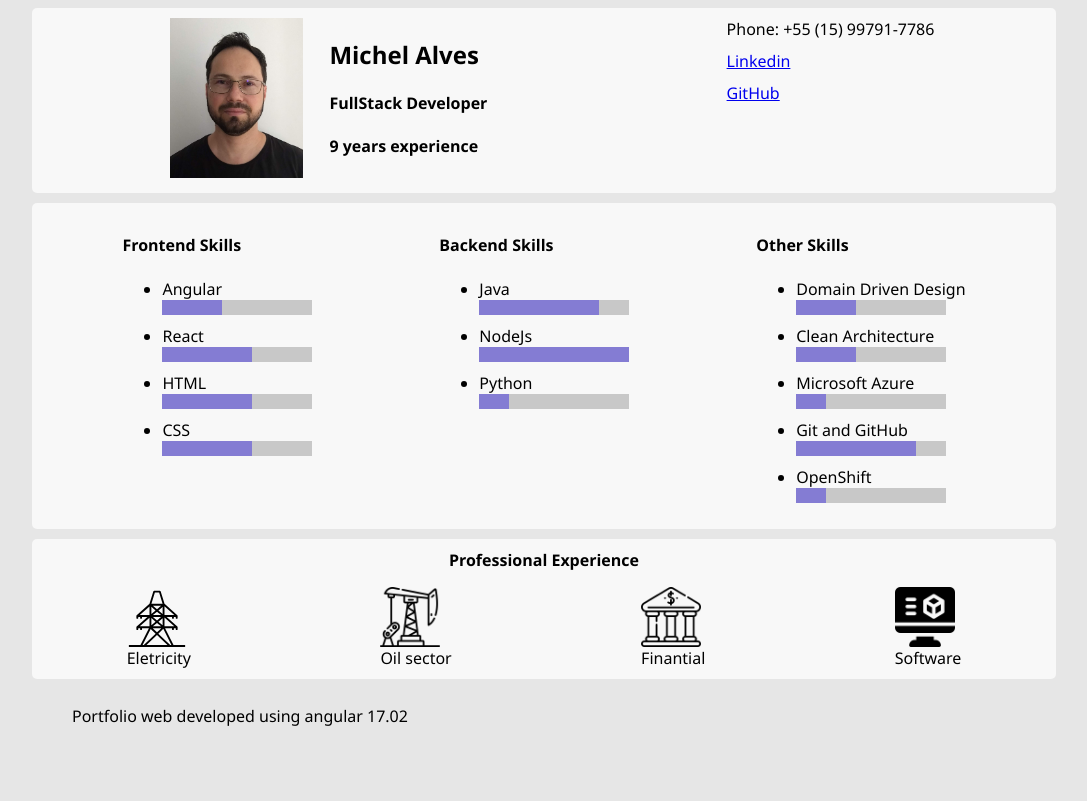
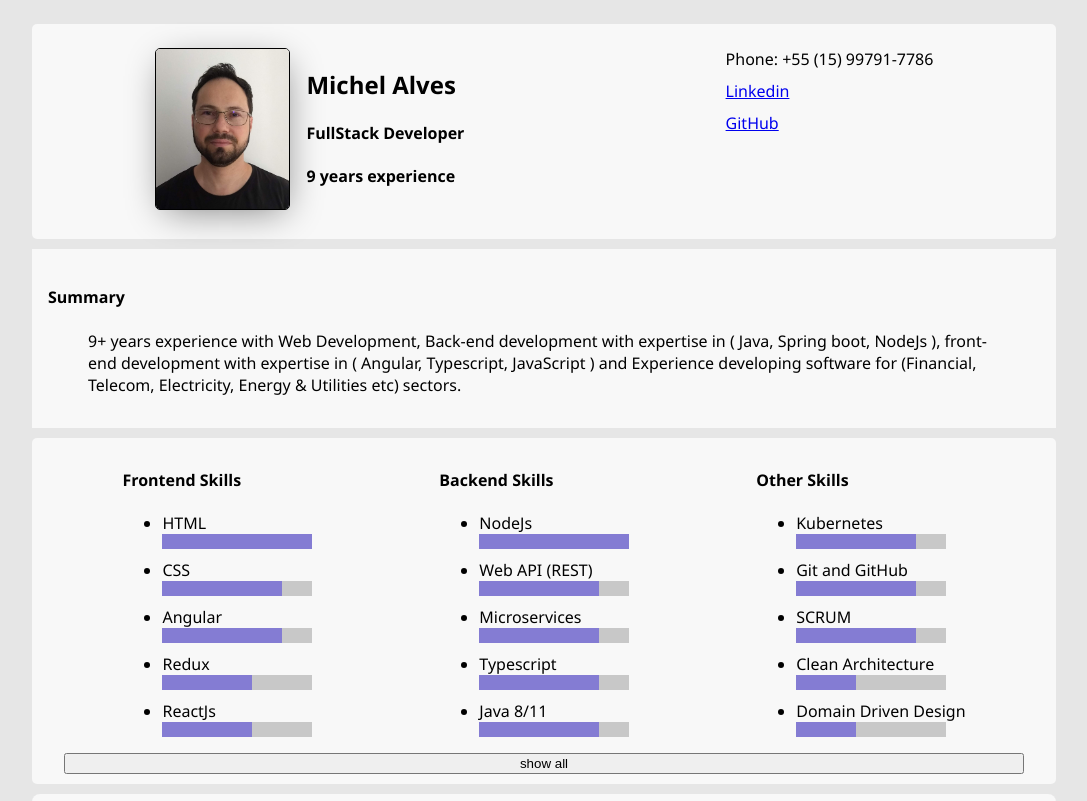
Before and after one commit to MichelAlves01/Portfolio, an Angular app: page / in a window 1280 px wide. Shown: the top 801 px of the page, without its empty margins (96-1183 px from the left). Built offline with nearby package versions, Linux system fonts and the light colour scheme.

Commit message:
added skills and display limit + summary

```diff
--- a/src/app/app.component.html
+++ b/src/app/app.component.html
@@ -30,10 +30,20 @@
 
       </div>
     </section>
+    <section id="summary">
+      <h4>Summary</h4>
+      <blockquote>
+        9+ years experience with Web Development,
+Back-end development with expertise in ( Java, Spring boot, NodeJs ),
+front-end development with expertise in ( Angular, Typescript, JavaScript ) and
+Experience developing software for  (Financial, Telecom, Electricity, Energy & Utilities etc)  sectors.
+
+      </blockquote>
+    </section>
     <app-skills></app-skills>
     <app-sectors-x></app-sectors-x>
     <footer>
-      <blockquote>Portfolio web developed using angular 17.02</blockquote>
+      <blockquote>Portfolio web developed using Angular 17.02, SCSS, HTML5 </blockquote>
     </footer>
   </article>
 
--- a/src/app/app.component.scss
+++ b/src/app/app.component.scss
@@ -1,3 +1,6 @@
+.main {
+    padding: 1rem;
+}
 article {
     display: flex;
     flex-direction: column;
@@ -15,19 +18,23 @@ article {
     display: flex;
     flex-direction: row;
     flex-wrap: wrap;
-    padding: 10px;
+    padding: 1.5rem 0px;
     border-radius: 5px;
     justify-content: space-around;
     gap: 1rem;
 
     span {
         display: flex;
-        gap: 10px;
+        gap: 1rem;
     }
 
     .profile-photo img {
         height: 160px;
-        padding-inline: 1rem;
+        border-radius: 5px;
+        border: 1px solid;
+        box-shadow: 2px 8px 35px -8px rgba(0,0,0,0.49);
+        -webkit-box-shadow: 2px 8px 35px -8px rgba(0,0,0,0.49);
+        -moz-box-shadow: 2px 8px 35px -8px rgba(0,0,0,0.49);
     }
 
     .contact {
@@ -43,3 +50,7 @@ article {
         padding: 2rem;
     }
 }
+
+#summary {
+    padding: 1rem;
+}
--- a/src/app/section/sectors-x/sectors-x.component.scss
+++ b/src/app/section/sectors-x/sectors-x.component.scss
@@ -1,7 +1,6 @@
 #sectors-x {
-    border-radius: 5px;
-    padding-top: 10px;
-    padding-bottom: 10px;
+    border-radius: 0.5rem;
+    padding: 1rem;
     display: flex;
     flex-direction: column;
     gap: 1rem;
@@ -11,6 +10,8 @@
         flex-direction: row;
         flex-wrap: wrap;
         justify-content: space-around;
+        min-width: 200px;
+        gap: 2rem;
     }
 
     h4 {
@@ -19,6 +20,8 @@
     .sector {
         display: flex;
         flex-direction: column;
+        min-width: 100px;
+        gap: 1rem;
 
         img {
             width: 60px;
--- a/src/app/section/skills/skills.component.html
+++ b/src/app/section/skills/skills.component.html
@@ -1,9 +1,10 @@
 <section id="skills">
+  <span>
     <div>
       <h4>Frontend Skills</h4>
       <ul>
         <li *ngFor="let skill of getFrontEndSkills()">
-        <span class="title">{{ skill.name }}</span>
+          <label class="title">{{ skill.name }}</label>
           <app-progress-bar [level]="'level-' + skill.level"></app-progress-bar>
         </li>
       </ul>
@@ -12,7 +13,7 @@
       <h4>Backend Skills</h4>
       <ul>
         <li *ngFor="let skill of getBackEndSkills()">
-        <span class="title">{{ skill.name }}</span>
+          <label class="title">{{ skill.name }}</label>
           <app-progress-bar class="progress-bar" [level]="'level-' + skill.level"></app-progress-bar></li>
       </ul>
     </div>
@@ -20,9 +21,11 @@
       <h4>Other Skills</h4>
       <ul>
         <li *ngFor="let skill of getOthersSkills()">
-        <span>{{ skill.name }}</span>
+          <label>{{ skill.name }}</label>
           <app-progress-bar [level]="'level-' + skill.level"></app-progress-bar>
         </li>
       </ul>
     </div>
+  </span>
+  <button (click)="handleShowAllSkills()">{{ showAllSkills ? "show less" : "show all" }}</button>
 </section>
--- a/src/app/section/skills/skills.component.scss
+++ b/src/app/section/skills/skills.component.scss
@@ -1,11 +1,17 @@
 #skills {
+    display: flex;
+    flex-direction: column;
+    padding: 10px;
+    border-radius: 5px;
+    padding-inline: 2rem;
+    justify-content: left;
+}
+
+#skills span {
     display: flex;
     flex-direction: row;
     flex-wrap: wrap;
-    padding: 10px;
-    border-radius: 5px;
     justify-content: space-around;
-    padding-inline: 2rem;
 }
 
 #skills div {
--- a/src/app/section/skills/skills.component.ts
+++ b/src/app/section/skills/skills.component.ts
@@ -13,16 +13,26 @@ import { ProgressBarComponent } from "../../component/progress-bar/progress-bar.
     imports: [CommonModule, ProgressBarComponent]
 })
 export class SkillsComponent {
+  showAllSkills: boolean = false;
 
   getFrontEndSkills() {
-    return skillsFrontend;
+    return this.filterList(skillsFrontend)
   }
 
   getBackEndSkills() {
-    return SkillsBackend;
+    return this.filterList(SkillsBackend);
   }
 
   getOthersSkills() {
-    return skillsOther;
+    return this.filterList(skillsOther);
   }
+
+  handleShowAllSkills() {
+    this.showAllSkills = !this.showAllSkills;
+  }
+
+  filterList(skillsList: Array<{name: string, level: number}>) {
+    return skillsList.sort((n1, n2) => n1.level - n2.level).reverse().slice(0, this.showAllSkills ? skillsList.length : 5);
+  }
+
 }
--- a/src/data/skills-backend.ts
+++ b/src/data/skills-backend.ts
@@ -1,14 +1,50 @@
 export const SkillsBackend = [
     {
-        "name": "Java",
+        "name": "Java 8/11",
         "level": 4
+    },
+    {
+        "name": "Spring boot",
+        "level": 3
     },
     {
         "name": "NodeJs",
         "level": 5
     },
     {
+        "name": "SQL (Postgres, Oracle)",
+        "level": 2
+    },
+    {
+        "name": "NOSQL (MongoDB)",
+        "level": 1
+    },
+    {
+        "name": "Typescript",
+        "level": 4
+    },
+    {
+        "name": "Microservices",
+        "level": 4
+    },
+    {
         "name": "Python",
+        "level": 3
+    },
+    {
+        "name": "NestJs",
         "level": 1
+    },
+    {
+        "name": "Maven",
+        "level": 2
+    },
+    {
+        "name": "Swagger",
+        "level": 2
+    },
+    {
+        "name": "Web API (REST)",
+        "level": 4
     }
 ]
--- a/src/data/skills-frontend.ts
+++ b/src/data/skills-frontend.ts
@@ -1,18 +1,26 @@
 export const skillsFrontend = [
     {
         "name": "Angular",
-        "level": 2
+        "level": 4
     },
     {
-        "name": "React",
+        "name": "ReactJs",
         "level": 3
     },
     {
         "name": "HTML",
+        "level": 5
+    },
+    {
+        "name": "CSS",
+        "level": 4
+    },
+    {
+        "name": "Redux",
         "level": 3
     },
     {
-        "name": "CSS",
-        "level": 3
+        "name": "RxJs",
+        "level": 2
     }
 ]
--- a/src/data/skills-others.ts
+++ b/src/data/skills-others.ts
@@ -1,4 +1,8 @@
 export const skillsOther = [
+    {
+        "name": "SCRUM",
+        "level": 4
+    },
     {
         "name": "Domain Driven Design",
         "level": 2
@@ -18,5 +22,17 @@ export const skillsOther = [
     {
         "name": "OpenShift",
         "level": 1
+    },
+    {
+        "name": "Docker",
+        "level": 1
+    },
+    {
+        "name": "Kubernetes",
+        "level": 4
+    },
+    {
+        "name": "TDD",
+        "level": 1
     }
 ]
```
Also changed, not shown: 1 other file (tests, documents, lock files or other folders). Lines whose indentation alone changed are shown as unchanged.
